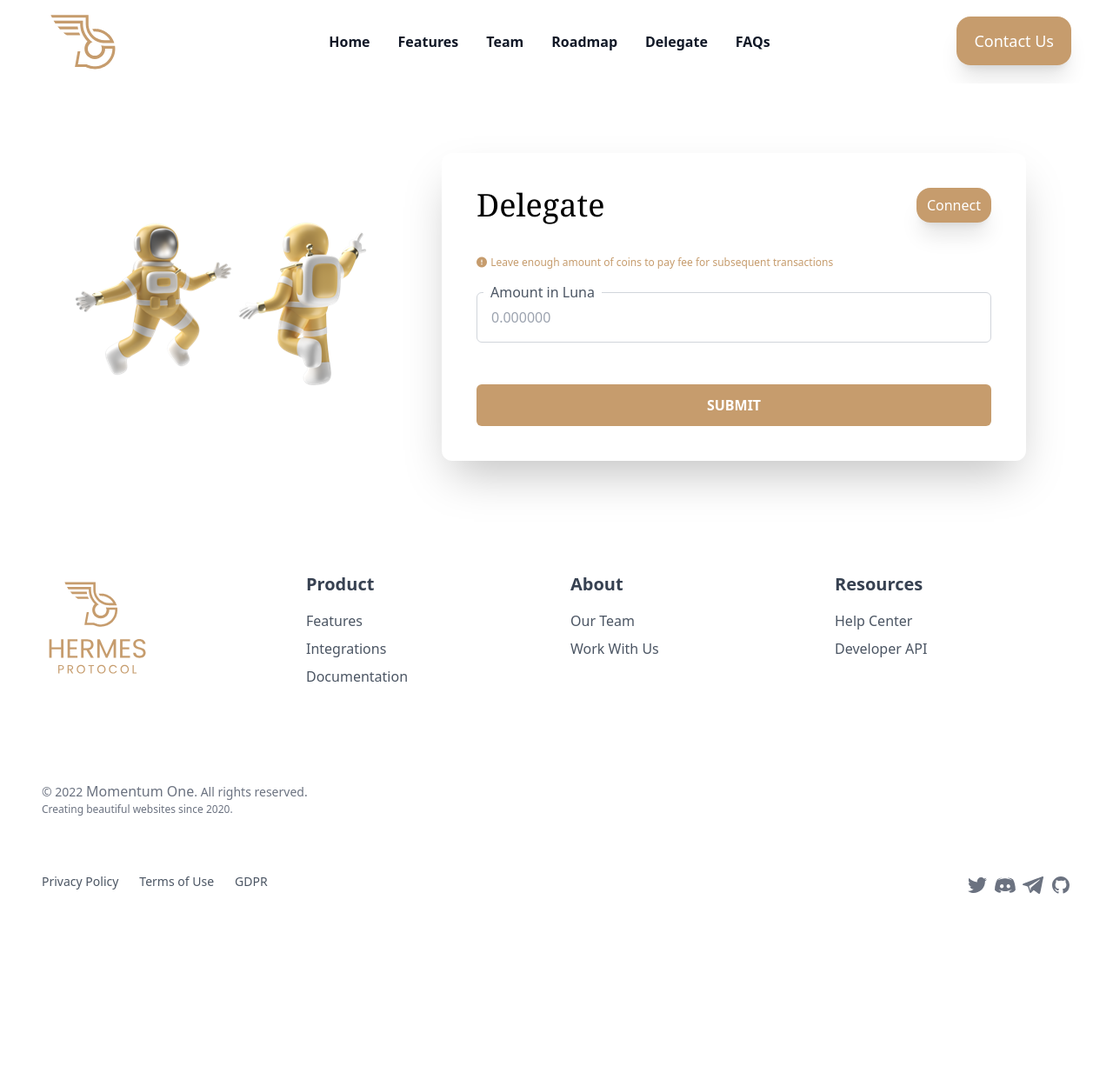
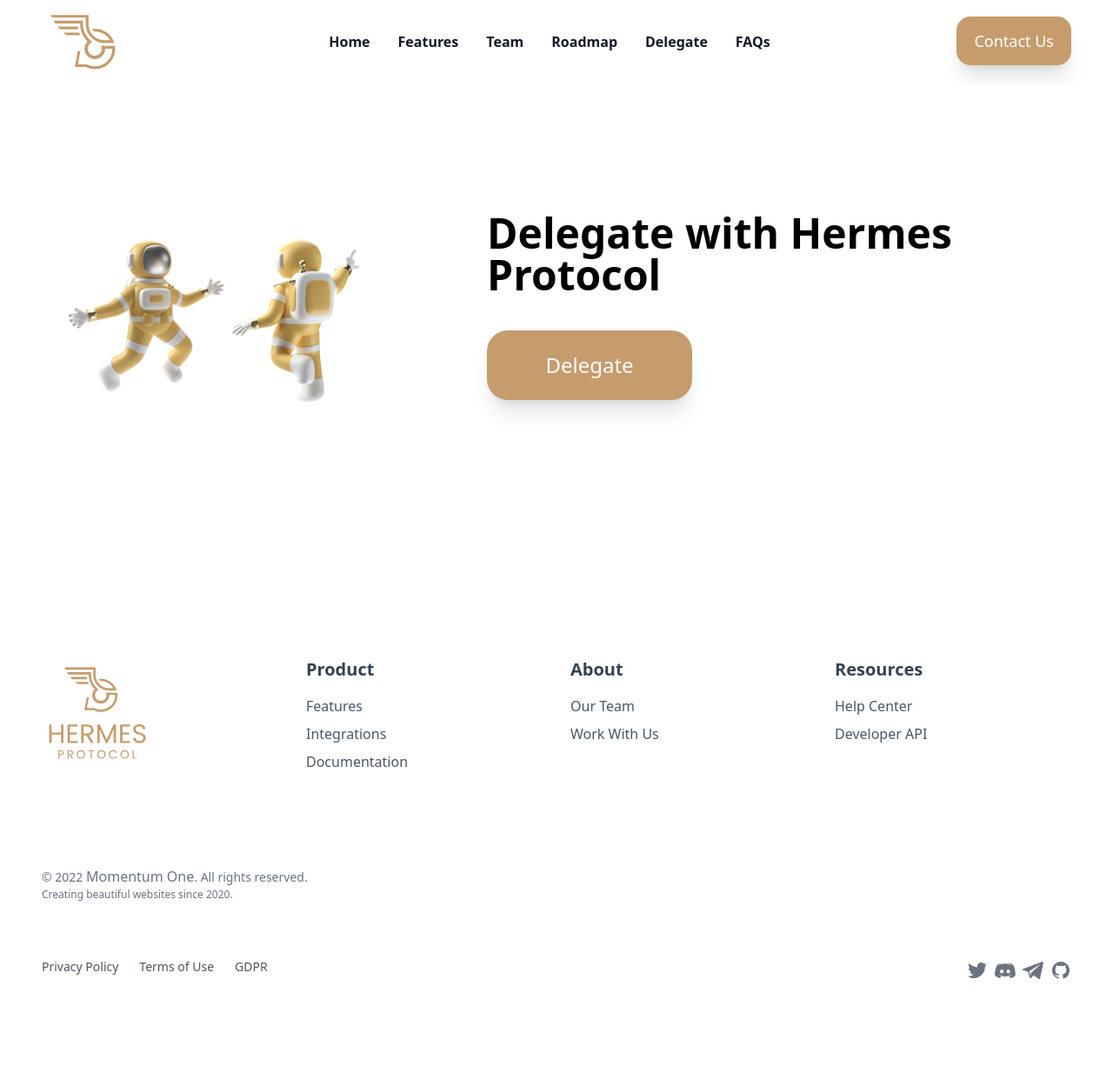
Before and after one commit to HermesProtocol-io/hermes-protocol, a Jekyll site: the page built from _pages/delegate.html, in a window 1280 px wide. Shown: the whole page at 87% size. Built offline with Jekyll 4.4.1, drawn with Linux system fonts in a browser that asks for light colours; nearby versions of some CDN libraries; before the commit the page ends 1128 px from its top, so only the background shows below that.

Commit message:
Created v2 of delegate, fully adapted to all screen sizes

```diff
--- a/_pages/delegate.html
+++ b/_pages/delegate.html
@@ -2,18 +2,23 @@
 layout: default
 ---
 
-
 <!-- Section 1 -->
-<section class="relative py-0 bg-white lg:py-20">
-    <div class="flex flex-col items-center justify-between px-10 mx-auto max-w-7xl xl:px-5 lg:flex-row">
-        <div class="flex flex-col items-center w-full px-10 pt-5 pb-20 lg:pt-20 lg:flex-row">
+<section class="relative py-0 bg-white dark:bg-gray-800 lg:py-20">
+  <div
+    class="flex flex-col items-center justify-between lg:px-10 mx-auto max-w-7xl xl:px-5 lg:flex-row"
+  >
+    <div
+      class="flex flex-col items-center w-full px-8 pt-5 pb-20 sm:flex-row"
+    >
       <div class="relative w-full max-w-md bg-cover lg:max-w-2xl lg:w-7/12">
-                <div class="relative flex flex-col items-center justify-center w-full h-full lg:pr-10">
-                    <img src="assets/images/contact.png">
+        <div
+          class="relative flex flex-col items-center justify-center w-full h-full lg:pr-10"
+        >
+          <img src="assets/images/contact.png" />
         </div>
       </div>
-            <div class="relative z-10 w-full max-w-2xl mt-20 lg:mt-0 lg:w-5/12">
-                <div class="relative z-10 flex flex-col items-start justify-start p-10 bg-white shadow-2xl rounded-xl">
+      <div class="relative z-10 w-full max-w-2xl lg:mt-0 lg:w-5/12">
+        <!-- <div class="relative z-10 flex flex-col items-start justify-start p-10 bg-white shadow-2xl rounded-xl">
                     <div class="w-full flex justify-between mb-8">
                         <h4 class="font-serif text-4xl font-medium leading-snug">Delegate</h4>
                         <button
@@ -46,45 +51,71 @@
                         </form>
                     </div>
                     </div>
+                </div> -->
+        <div class="w-full lg:py-32 overflow-hidden relative">
+          <div
+            class="lg:px-5 sm:max-w-5xl mx-auto flex flex-col items-start sm:items-center lg:items-end relative"
+          >
+            <h2
+              class="text-5xl lg:text-6xl font-bold dark:text-gray-300 lg:px-10 font-thin lg:text-left relative leading-none"
+            >
+              Delegate with Hermes Protocol
+            </h2>
+            <div
+              class="lg:w-1/2 w-full flex flex-col justify-center relative p-10"
+            >
+              <div
+                class="lg:w-auto w-full flex flex-col sm:text-center lg:text-left"
+              >
+                <a
+                  href="https://station.terra.money/stake/terravaloper1g6pwngzfj73wnxm7y5gae0thylphugumc96gh3#delegate"
+                  target="_blank"
+                  class="w-full px-6 py-6 text-xl font-medium text-center text-white bg-muddywaters-500 shadow-xl hover:bg-muddywaters-600 xl:px-12 xl:text-2xl lg:w-auto rounded-3xl"
+                >
+                  Delegate
+                </a>
               </div>
-
+            </div>
+          </div>
+        </div>
       </div>
     </div>
   </div>
 </section>
 
 <script>
-
   function delegateSubmit() {
-console.log("hello")
+    console.log("hello");
 
     let errorField = [];
     let formValues = {
       amount: {
         value: document.getElementById("amount").value,
-            label: document.getElementById("amount").id
-        }
+        label: document.getElementById("amount").id,
+      },
     };
 
     //validate if some of required field is empty, if empty add to errorField array field name to show the error message
     for (const inputName in formValues) {
-    if (formValues[inputName].value == "" || formValues[inputName].value == null) {
+      if (
+        formValues[inputName].value == "" ||
+        formValues[inputName].value == null
+      ) {
         errorField.push(formValues[inputName].label);
       }
     }
 
     //remove all errors
-document.querySelectorAll('.input-wrapper').forEach(function (element) {
-    element.classList.remove('error');
+    document.querySelectorAll(".input-wrapper").forEach(function (element) {
+      element.classList.remove("error");
     });
 
     //if array errorField is empty=no errors found, proceed, call integromat to send emails
-if (errorField.length > 0)  {
+    if (errorField.length > 0) {
       //if errors found, show errors in form inputs span
-    errorField.forEach(
-        element => document.getElementById(element).parentElement.classList.add("error"))
-
+      errorField.forEach((element) =>
+        document.getElementById(element).parentElement.classList.add("error")
+      );
     }
   }
-
 </script>
```
Lines whose indentation alone changed are shown as unchanged.
